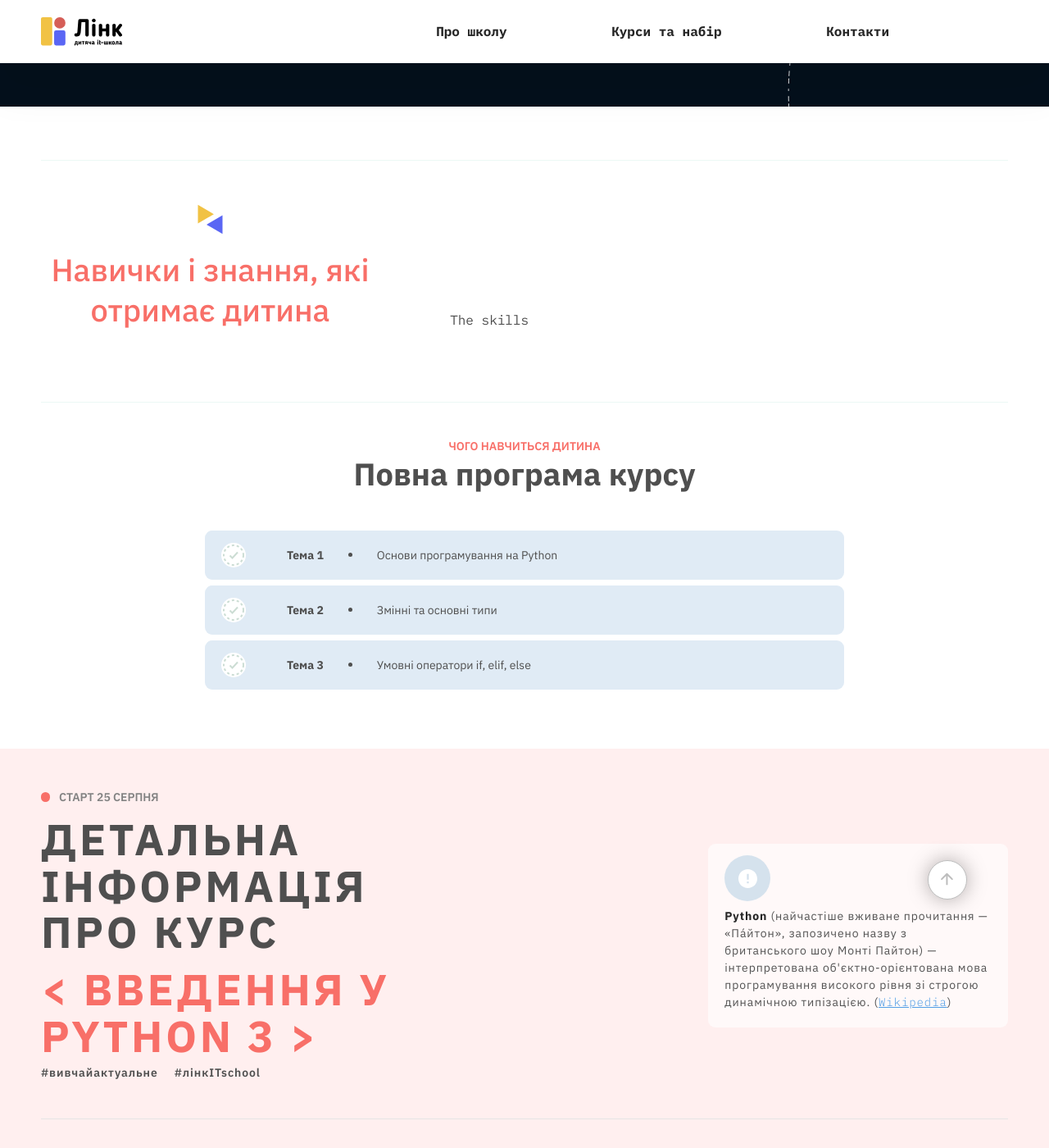
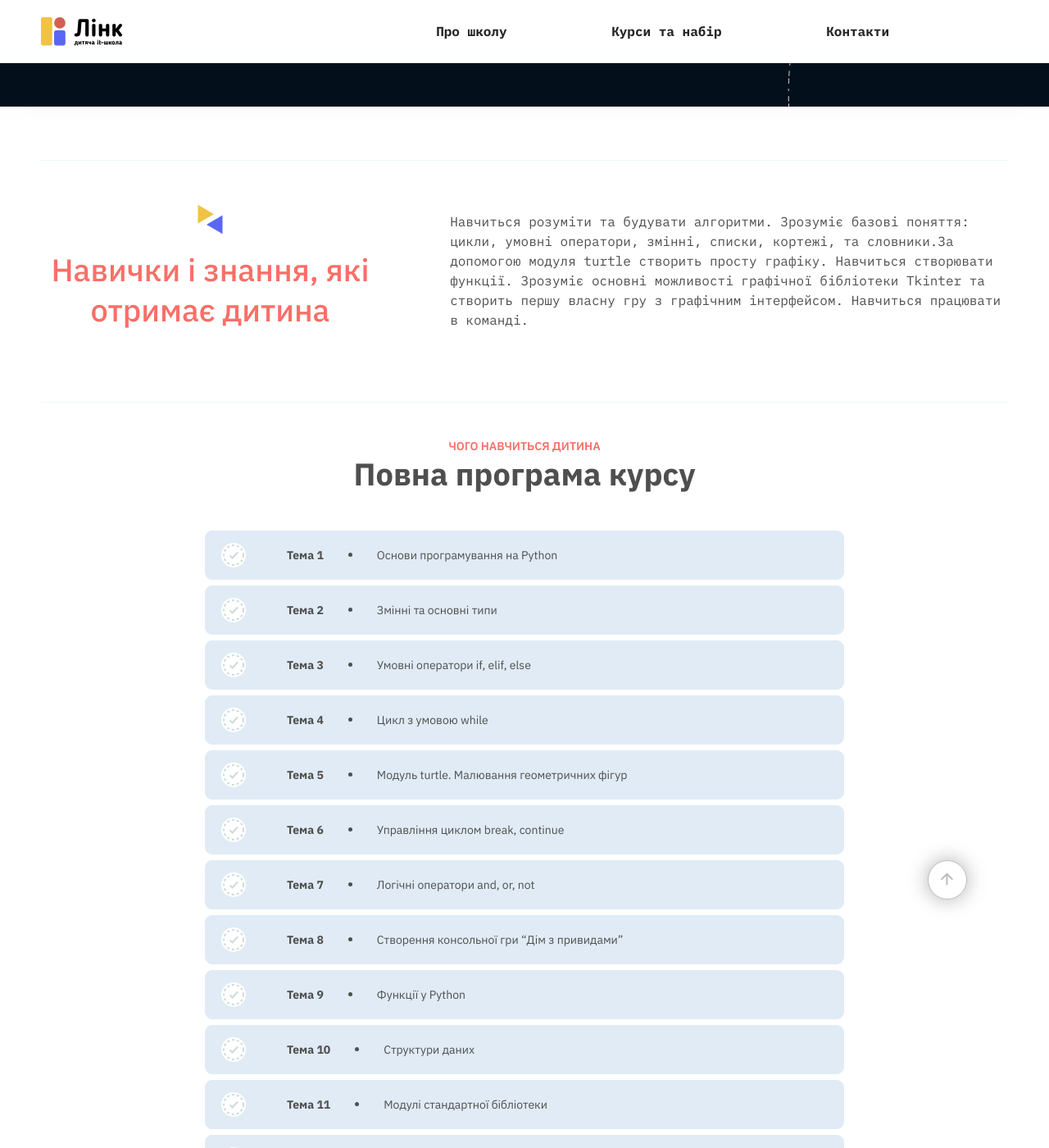
Before and after one commit to tfxoshchypok/linkit22, a Jekyll site: the page built from _courses/python3.html, in a window 1280 px wide and 1400 px high, scrolled down 487 px. Shown: the whole window at 82% size. Built offline with Jekyll 4.4.1, drawn with Linux system fonts in a browser that asks for light colours; some of the changed text lies outside the part shown.

Commit message:
Update курс “python3”

```diff
--- a/_courses/python3.html
+++ b/_courses/python3.html
@@ -1,23 +1,40 @@
 ---
 layout: course
 title: Введення у Python 3
-price: 4500
+price: 6000
 icon: 1
-start_at: 25 серпня
-start_age: 8
+start_at: 22 квітня
+start_age: 11
 finish_age: 14
-lessons: 30
+lessons: 40
 lesson_time: годині
 lessons_in_week: 2
-skills: The skills
+skills: "Навчиться розуміти та будувати алгоритми. Зрозуміє базові поняття:
+  цикли, умовні оператори, змінні, списки, кортежі, та словники.За допомогою
+  модуля turtle створить просту графіку. Навчиться створювати функції. Зрозуміє
+  основні можливості графічної бібліотеки Tkinter та створить першу власну гру з
+  графічним інтерфейсом. Навчиться працювати в команді."
 program:
-- "Основи програмування на Python"
-- "Змінні та основні типи"
-- "Умовні оператори if, elif, else"
-
+  - Основи програмування на Python
+  - Змінні та основні типи
+  - Умовні оператори if, elif, else
+  - Цикл з умовою while
+  - Модуль turtle. Малювання геометричних фігур
+  - Управління циклом break, continue
+  - Логічні оператори and, or, not
+  - Створення консольної гри “Дім з привидами”
+  - Функції у Python
+  - Структури даних
+  - Модулі стандартної бібліотеки
+  - Створення програм та ігор з графічним інтерфейсом за допомогою модуля Tkinter
+information: <strong>Python </strong>(найчастіше вживане прочитання — «Па́йтон»,
+  запозичено назву з британського шоу Монті Пайтон) — інтерпретована
+  об'єктно-орієнтована мова програмування високого рівня зі строгою динамічною
+  типізацією. (<a href="https://uk.wikipedia.org/wiki/Python"
+  target="_blank">Wikipedia</a>)
+end_block_information: Контрольні роботи після кожного блоку
 tags:
-- "вивчайактуальне"
-- "лінкITschool"
-information: <strong>Python </strong>(найчастіше вживане прочитання — «Па́йтон», запозичено назву з британського шоу Монті Пайтон) — інтерпретована об'єктно-орієнтована мова програмування високого рівня зі строгою динамічною типізацією. (<a href="https://uk.wikipedia.org/wiki/Python" target="_blank">Wikipedia</a>)
-end_block_information: Контрольні роботи після кожного блоку
+  - вивчайактуальне
+  - лінкITschool
+  - Python
 ---
```
